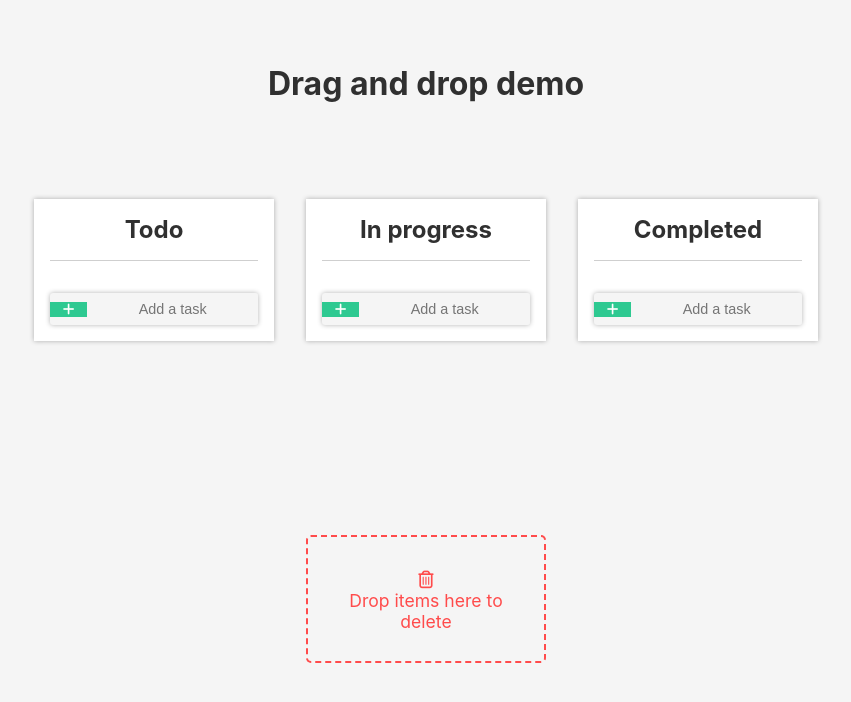
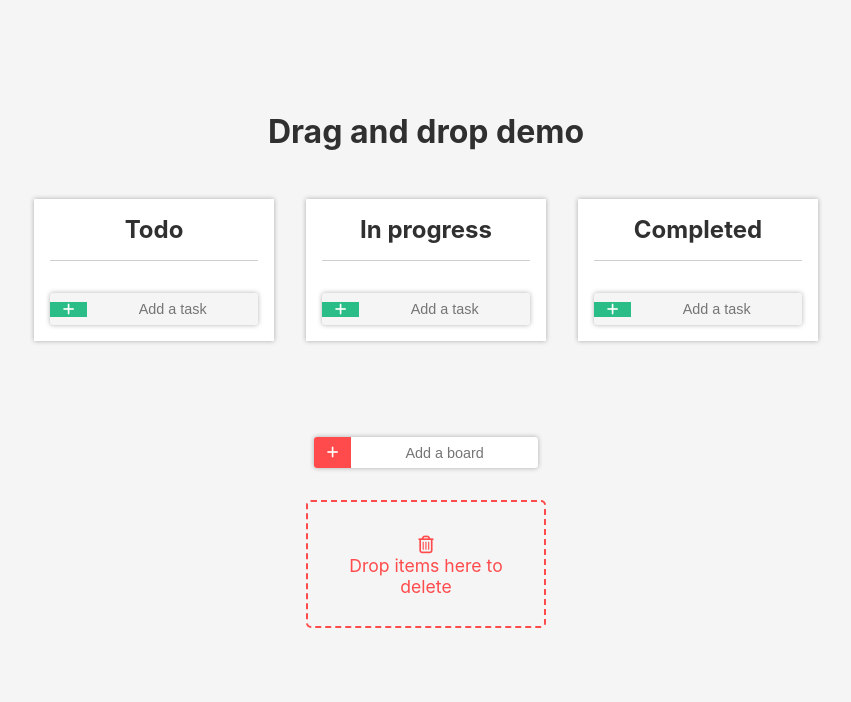
Before and after one commit to Leopold-V/drag-n-drop, a React (Create React App) app: page / in a window 1280 px wide. Shown: the top 702 px of the page, without its empty margins (214-1065 px from the left). Built offline with nearby package versions, Linux system fonts and the light colour scheme.

Commit message:
feat: board

```diff
--- a/src/App.js
+++ b/src/App.js
@@ -1,4 +1,4 @@
-import { useReducer } from 'react';
+import { useReducer, useRef } from 'react';
 import { DragDropContext, Droppable } from 'react-beautiful-dnd';
 import styled from 'styled-components';
 
@@ -10,20 +10,33 @@ function App() {
 
   const [state, dispatch] = useReducer(taskReducer, {'Todo': [], 'In progress': [], 'Completed': []});
 
+  const ref_board = useRef(null);
+
+  const handleSubmit = (e) => {
+    e.preventDefault();
+    const input = ref_board.current.value;
+    if (input === '') return;
+    if (state[input] !== undefined) return;
+    dispatch({type: 'ADD_BOARD', payload: input});
+    ref_board.current.value = '';
+  }
+
   const onDragEnd = (result) => {
     const { draggableId, source, destination } = result;
 
     if (!destination) return;
     if (source.index === destination.index && source.droppableId === destination.droppableId) return;
 
-    if (destination.droppableId !== 'trash') {
+    if (destination.droppableId === 'Trash') {
+      dispatch({type: 'DELETE', payload: {index: draggableId, column: source.droppableId}})
+    } else if (destination.droppableId === 'Board') {
+      console.log(destination);
+    } else {
       if (source.droppableId === destination.droppableId) {
         dispatch({type: 'CHANGE_LINE', payload: {source, destination}})
       } else {
         dispatch({type: 'CHANGE_COLUMN', payload: {source, destination}})
       }
-    } else {
-      dispatch({type: 'DELETE', payload: {index: draggableId, column: source.droppableId}})
     }
   };
 
@@ -31,14 +44,22 @@ function App() {
     <DragDropContext onDragEnd={onDragEnd}>
       <Container>
         <Title>Drag and drop demo</Title>
-        <ContainerCard>
+        <Droppable droppableId="Board" type="board" direction="horizontal">
+          {provided =>
+          <ContainerCard ref={provided.innerRef} {...provided.droppableProps}>
             {Object.keys(state).map((ele, i) => (
-              <div key={i} >
-                <Card title={ele} tasks={state[ele]} dispatch={dispatch} />
-              </div>
+              <div key={i}><Card title={ele} index={i} tasks={state[ele]} dispatch={dispatch} /></div>
             ))}
-        </ContainerCard>
-        <Droppable droppableId="trash">
+            {provided.placeholder}
+          </ContainerCard>}
+        </Droppable>
+          <InputGroup onSubmit={handleSubmit}>
+            <Button>
+              <i className='fa fa-plus'></i>
+            </Button>
+            <Input ref={ref_board} type="text" placeholder="Add a board"/>
+          </InputGroup>
+        <Droppable droppableId="Trash" type="card">
           {(provided) => (
             <WrapperTrash ref={provided.innerRef} {...provided.droppableProps}>
               <i className="far fa-trash-alt"></i>
@@ -54,6 +75,11 @@ function App() {
 
 export default App;
 
+const Title = styled.h1`
+  text-align: center;
+  padding: 2rem;
+`
+
 const WrapperTrash = styled.div`
   width: 15rem;
   height: 8rem;
@@ -68,20 +94,52 @@ const WrapperTrash = styled.div`
 `
 
 const Container = styled.div`
+  padding-top: 5rem;
   background-color: whitesmoke;
   min-height: 100vh;
 `;
 
 const ContainerCard = styled.div`
   width: 100%;
-  min-height: 20rem;
+  margin-bottom: 5rem;
   display: flex;
+  flex-direction: row;
+  justify-content: center;
   flex-wrap: wrap;
-  justify-content: center;
-  margin-top: 5rem;
-`;
+`
 
-const Title = styled.h1`
-  padding-top: 4rem;
+const Button = styled.button`
+  height: 100%;
+  padding: .5rem .8rem;
+  background-color: #ff4b4b;
+  color: white;
+  border: none;
+  outline: none;
+  cursor: pointer;
+  transition: all .3s;
+  &:hover {
+    opacity: 0.8;
+  }
+`
+
+const InputGroup = styled.form`
+  width: 14rem;
+  margin: 0 auto;
+  display: flex;
+  justify-content: start;
+  align-items: center;
+  background-color: white;
+  overflow: hidden;
+  border-radius: 3px;
+  box-shadow: 0 0 .3rem rgba(0, 0, 0, 0.3);
+`
+
+const Input = styled.input`
+  width: 100%;
+  padding: 0 .5rem;
   text-align: center;
+  background-color: white;
+  font-size: .9rem;
+  border: none;
+  outline: none;
 `
--- a/src/components/Card.js
+++ b/src/components/Card.js
@@ -1,25 +1,32 @@
 import React, { useRef } from 'react';
 import styled from 'styled-components';
 import { nanoid } from 'nanoid';
-import { Droppable } from 'react-beautiful-dnd';
+import { Draggable, Droppable } from 'react-beautiful-dnd';
 
 import Item from './Item';
 
-const Card = ({ title, tasks, dispatch }) => {
+const Card = ({ title, index, tasks, dispatch }) => {
 
   const ref_task = useRef(null);
 
   const handleSubmit = (e) => {
     e.preventDefault();
+    if (ref_task.current.value === '') return;
     const newTask = {index: nanoid(5), name: ref_task.current.value};
     dispatch({type: 'ADD', payload: {column: title, task: newTask}});
     ref_task.current.value = '';
   }
 
   return (
-    <CardStyled>
+    <Draggable draggableId={title} index={index}>
+      {provided =>
+      <CardStyled
+        ref={provided.innerRef}
+        {...provided.draggableProps}
+        {...provided.dragHandleProps}
+      >
         <CardHeader>{title}</CardHeader>
-      <Droppable droppableId={title}>
+        <Droppable droppableId={title} type="card">
           {(provided) => (
             <CardBody ref={provided.innerRef} {...provided.droppableProps}>
               {tasks.map((ele, i) => (
@@ -35,7 +42,8 @@ const Card = ({ title, tasks, dispatch }) => {
           </Button>
           <Input ref={ref_task} type="text" placeholder="Add a task" />
         </InputGroup>
-    </CardStyled>
+      </CardStyled>}
+    </Draggable>
   );
 };
 
@@ -44,10 +52,11 @@ export default Card;
 const Button = styled.button`
   height: 100%;
   padding: 0 .8rem;
-  background-color: #2ec991;
+  background-color: #2abd88;
   color: white;
   border: none;
   outline: none;
+  cursor: pointer;
   transition: all .3s;
   &:hover {
     opacity: 0.8;
--- a/src/reducer/taskReducer.js
+++ b/src/reducer/taskReducer.js
@@ -1,8 +1,8 @@
 export const taskReducer = (state, {type, payload}) => {
     switch (type) {
         case 'CHANGE_LINE':
-            const [remove] = state[payload.source.droppableId].splice(payload.source.index, 1);
-            state[payload.source.droppableId].splice(payload.destination.index, 0, remove);
+            const [remove1] = state[payload.source.droppableId].splice(payload.source.index, 1);
+            state[payload.source.droppableId].splice(payload.destination.index, 0, remove1);
             return {...state}
         case 'CHANGE_COLUMN':
             let [remove2] = state[payload.source.droppableId].splice(payload.source.index, 1);
@@ -13,6 +13,8 @@ export const taskReducer = (state, {type, payload}) => {
         case 'DELETE':
             const newColumn = state[payload.column].filter((ele) => ele.index !== payload.index);
             return {...state, [payload.column]: newColumn}
+        case 'ADD_BOARD':
+            return {...state, [payload]: []}
         default:
             throw new Error();
     }
```
Also changed, not shown: src/components/Item.js (+4 -4 lines). Lines whose indentation alone changed are shown as unchanged.
